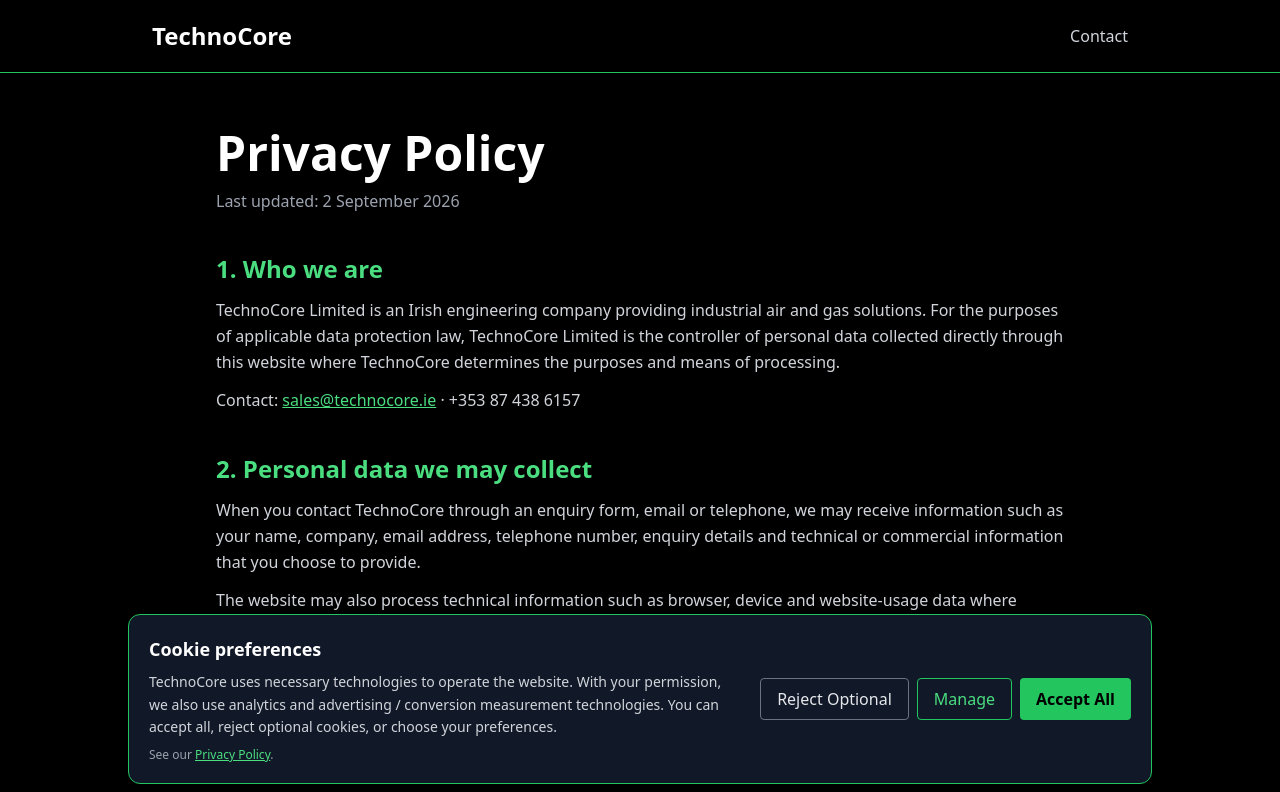
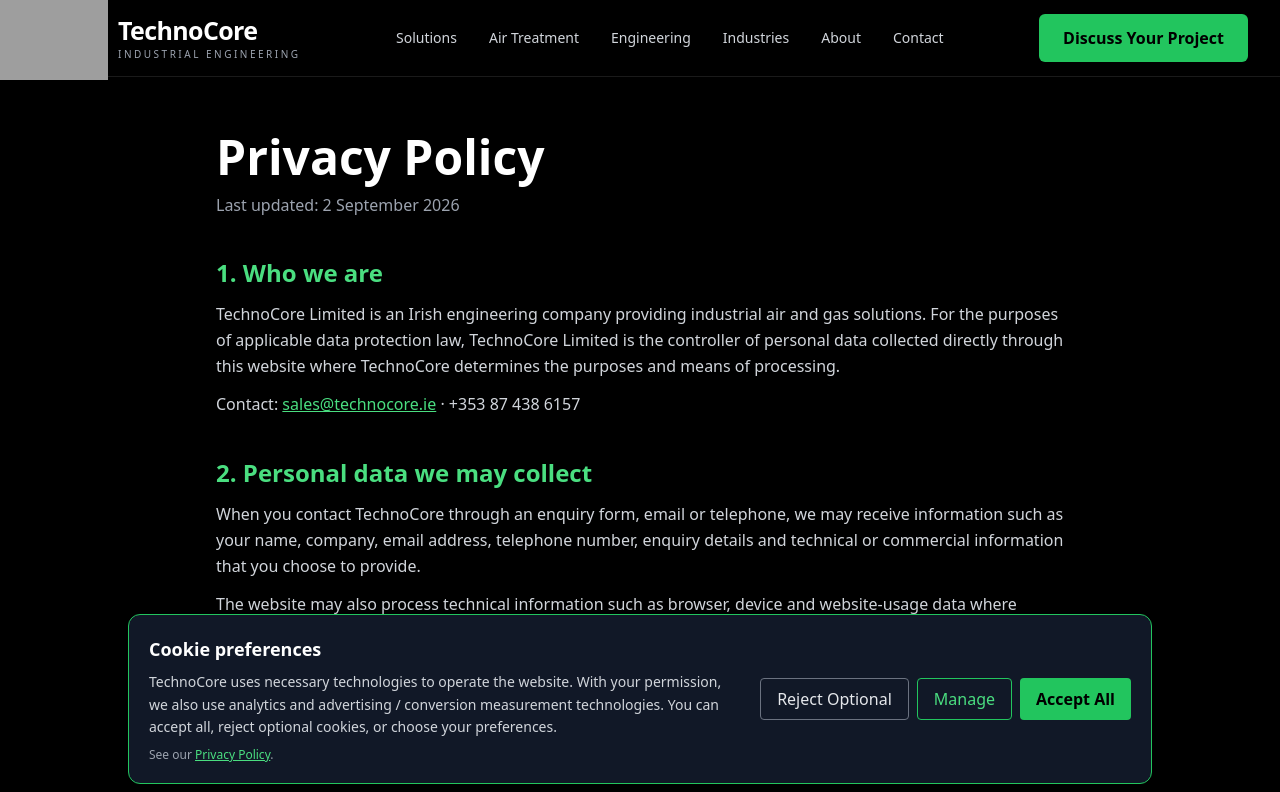
Before and after one commit to Zakkom/technocore-site, a Next.js app: page /privacy-policy in a window 1280 px wide. Shown: the top 792 px of the page. Built offline with nearby package versions, Linux system fonts and the light colour scheme; grey boxes are pictures that could not be loaded.

Commit message:
SEO: единая шапка/футер через SiteLayout + www в canonical

```diff
--- a/pages/privacy-policy.js
+++ b/pages/privacy-policy.js
@@ -1,11 +1,11 @@
 import Head from "next/head";
 import Link from "next/link";
 import React from "react";
-import CookieConsent from "../components/CookieConsent";
+import SiteLayout from "../components/SiteLayout";
 
 export default function PrivacyPolicy() {
   return (
-    <main>
+    <SiteLayout>
       <Head>
         <title>Privacy Policy | TechnoCore Limited</title>
         <meta
@@ -13,21 +13,10 @@
           content="TechnoCore Limited privacy notice explaining how personal data is collected and processed through technocore.ie."
         />
         <meta name="robots" content="index, follow" />
-        <link rel="canonical" href="https://technocore.ie/privacy-policy" />
+        <link rel="canonical" href="https://www.technocore.ie/privacy-policy" />
       </Head>
 
-      <div className="min-h-screen bg-black text-white">
-        <nav className="border-b border-green-500 bg-black">
-          <div className="max-w-5xl mx-auto px-6 py-5 flex justify-between items-center">
-            <Link href="/" className="text-2xl font-bold hover:text-green-400">
-              TechnoCore
-            </Link>
-            <Link href="/contact" className="text-gray-300 hover:text-green-400">
-              Contact
-            </Link>
-          </div>
-        </nav>
-
+      <div className="bg-black text-white">
         <article className="max-w-4xl mx-auto px-6 py-14">
           <h1 className="text-4xl md:text-5xl font-bold">Privacy Policy</h1>
           <p className="text-gray-400 mt-3">Last updated: 2 September 2026</p>
@@ -209,16 +198,7 @@
             </section>
           </div>
         </article>
-
-        <footer className="border-t border-green-500 py-7 text-center text-gray-400 text-sm">
-          <Link href="/" className="hover:text-green-400">Home</Link>
-          <span className="mx-3">·</span>
-          <Link href="/contact" className="hover:text-green-400">Contact</Link>
-          <p className="mt-3">© {new Date().getFullYear()} TechnoCore Limited.</p>
-        </footer>
-
-        <CookieConsent />
       </div>
-    </main>
+    </SiteLayout>
   );
 }
```
